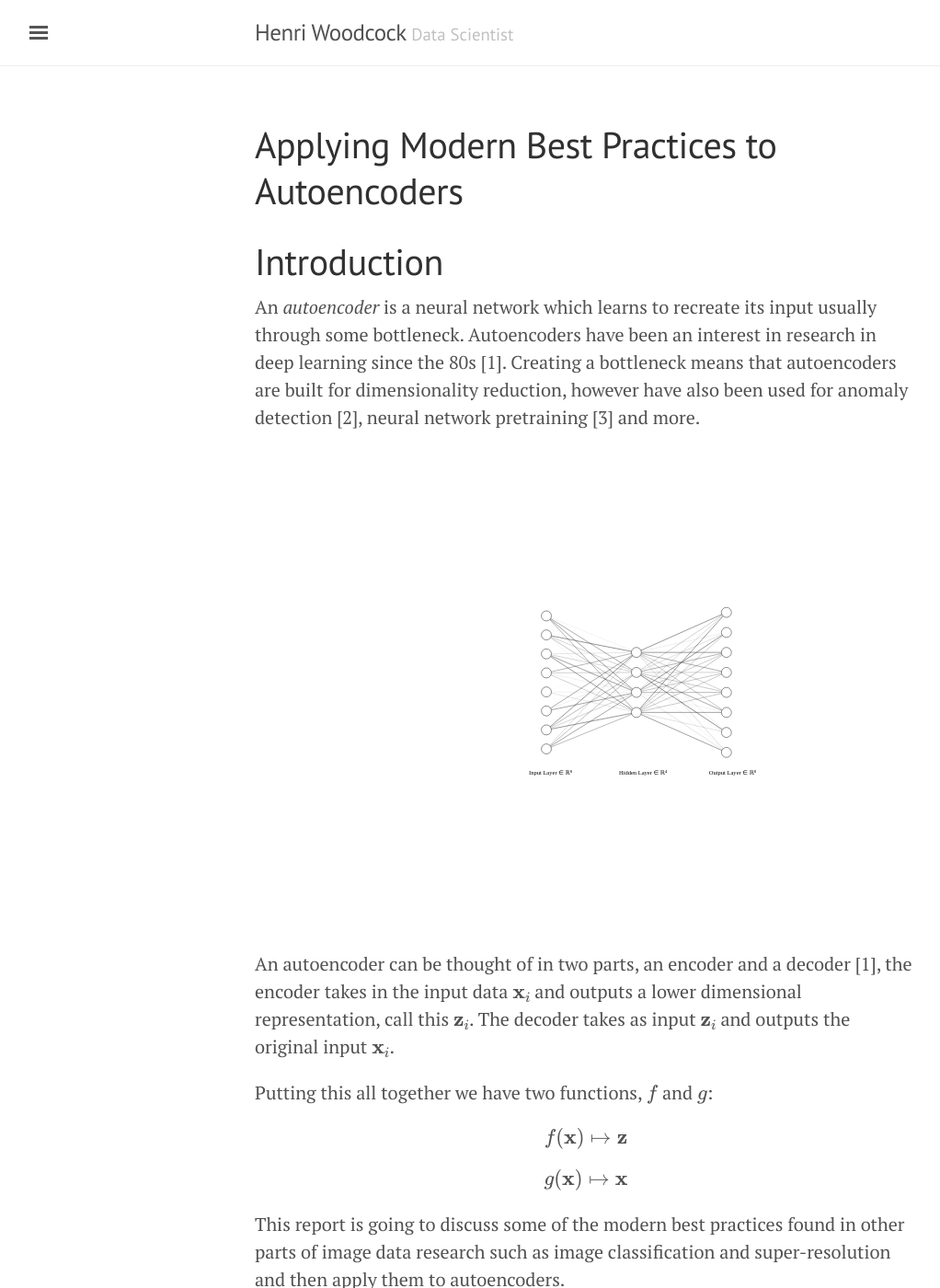
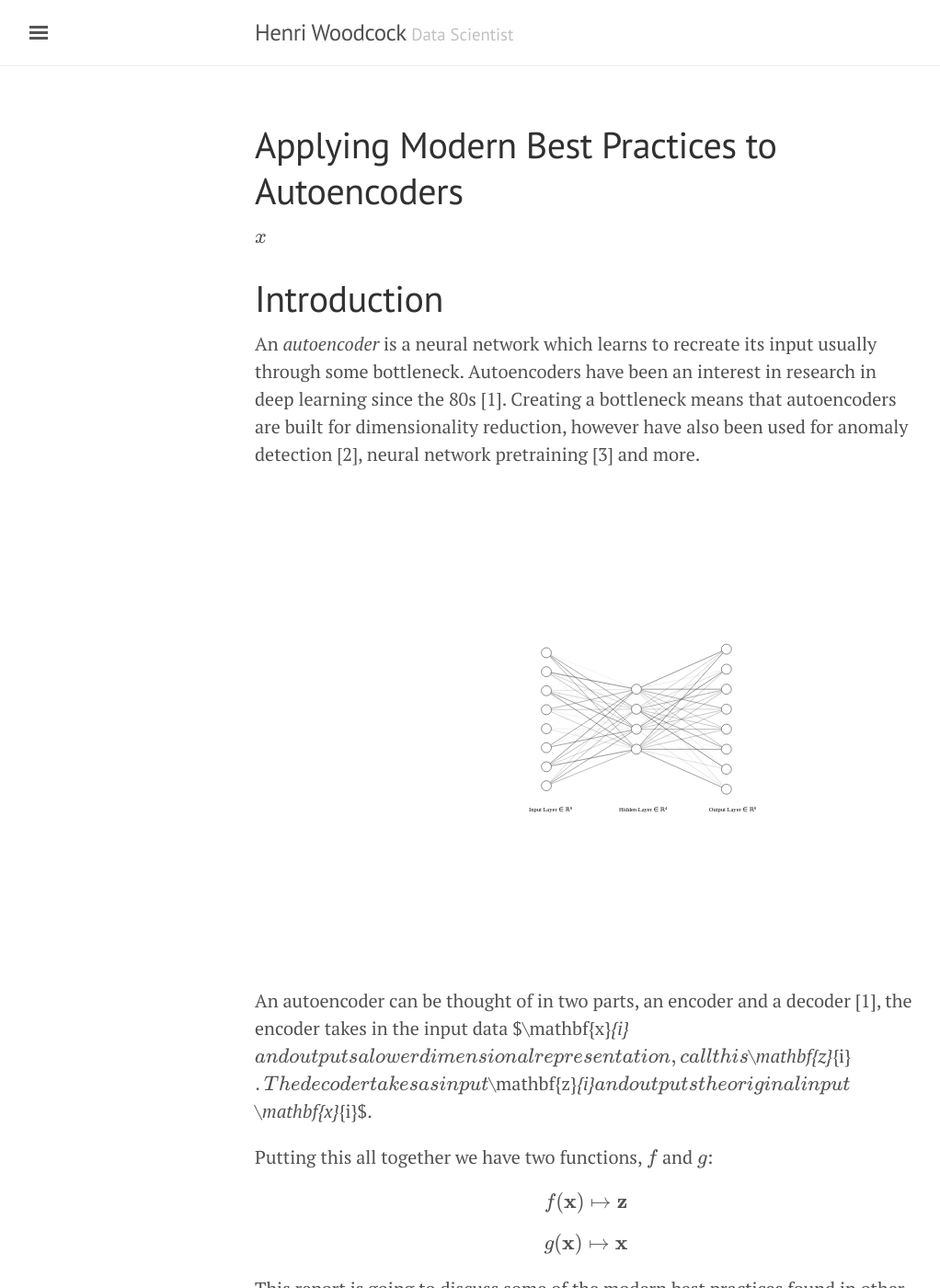
Before and after one commit to henriwoodcock/henriwoodcock.github.io, a Jekyll site: the page built from Autoencoders-best-practices.md, in a window 1280 px wide and 1400 px high. Shown: the whole window at 92% size, without its empty margins (3-1025 px from the left). Built offline with Jekyll 4.4.1, drawn with Linux system fonts in a browser that asks for light colours; formulas are drawn with MathJax 3; a script that is not in the unit is left out.

Commit message:
check if mathjax is working;

```diff
--- a/Autoencoders-best-practices.md
+++ b/Autoencoders-best-practices.md
@@ -4,13 +4,13 @@ title: Applying Modern Best Practices to Autoencoders
 permalink: /autoencoders-best-practices
 mathjax: true
 ---
-
+$x$
 # Introduction
 An _autoencoder_ is a neural network which learns to recreate its input usually through some bottleneck. Autoencoders have been an interest in research in deep learning since the 80s [1]. Creating a bottleneck means that autoencoders are built for dimensionality reduction, however have also been used for anomaly detection [2], neural network pretraining [3] and more.
 
 ![cifarBL](assets/images/nn.svg "A Simple Autoencoder Architecture")
 
-An autoencoder can be thought of in two parts, an encoder and a decoder [1], the encoder takes in the input data $$\mathbf{x}_{i}$$ and outputs a lower dimensional representation, call this $$\mathbf{z}_{i}$$. The decoder takes as input $$\mathbf{z}_{i}$$ and outputs the original input $$\mathbf{x}_{i}$$.
+An autoencoder can be thought of in two parts, an encoder and a decoder [1], the encoder takes in the input data $\mathbf{x}_{i}$ and outputs a lower dimensional representation, call this $\mathbf{z}_{i}$. The decoder takes as input $\mathbf{z}_{i}$ and outputs the original input $\mathbf{x}_{i}$.
 
 Putting this all together we have two functions, $f$ and $g$:
 
```
